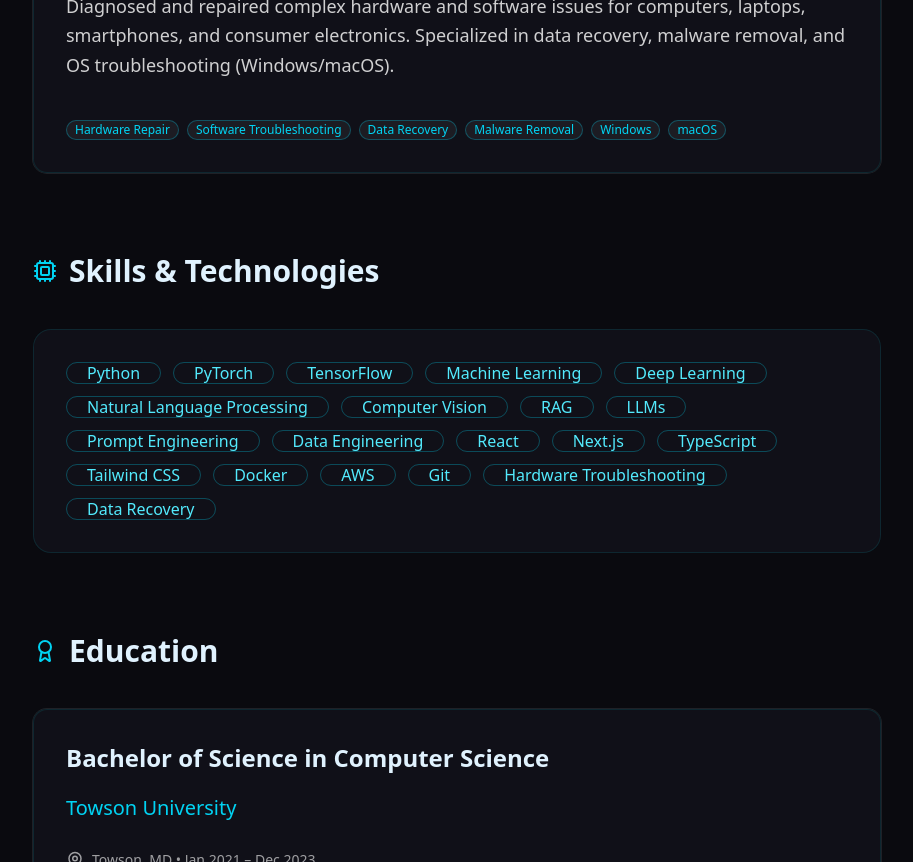
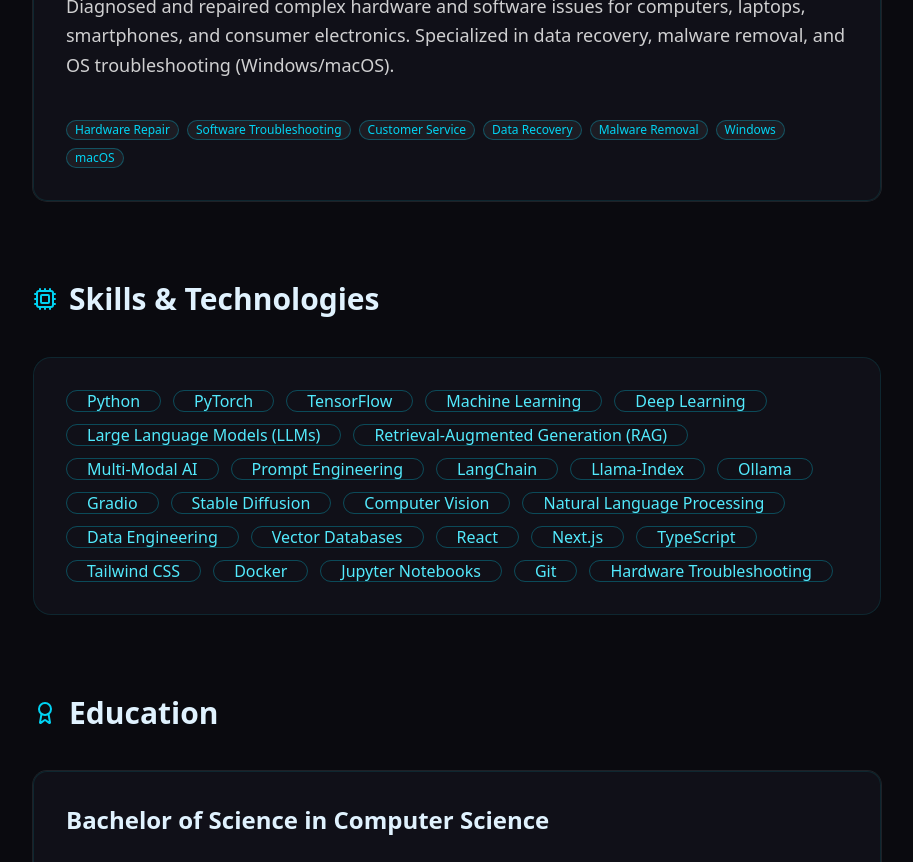
Before and after one commit to JakeFurtaw/jf-coded-v2, a Next.js app: page /resume in a window 1280 px wide. Shown: the part 980-1842 px from the top of the page, without its empty margins (183-1096 px from the left). Built offline with nearby package versions, Linux system fonts and the light colour scheme.

Commit message:
updated homepage and resume

```diff
--- a/app/page.tsx
+++ b/app/page.tsx
@@ -80,7 +80,7 @@
         <div className="flex flex-col md:flex-row md:items-end justify-between gap-6 mb-12">
           <div>
             <h2 className="text-5xl font-bold tracking-tighter mb-3">Featured Projects</h2>
-            <p className="text-xl text-white/70">Some of my recent work in AI and full-stack development</p>
+            <p className="text-xl text-white/70">Some of my recent work in AI and Web Development</p>
           </div>
           <Button
             asChild
@@ -101,13 +101,13 @@
             },
             {
               title: "Agent Qwen",
-              desc: "Multi-modal AI agent designed to emulate a Geek Squad technician, capable of understanding text, images, audio, and video.",
+              desc: "Multi-modal AI agent designed to emulate a Geek Squad Agent, capable of understanding text, images, audio, and video.",
               tech: ["Python", "Qwen 2.5 Omni", "Gradio", "Multi-Modal", "Whisper", "FastRTC", "PyTorch", "Transformers"],
               link: "/projects"
             },
             {
               title: "Chat RAG",
-              desc: "Advanced Retrieval-Augmented Generation (RAG) coding assistant with support for multiple LLMs, documents, and GitHub repositories.",
+              desc: "Advanced RAG powered coding AI assistant with support for multiple LLMs, documents, and GitHub repositories.",
               tech: ["Python", "RAG", "Llama-Index", "LangChain", "Gradio", "ChromaDB", "Milvus", "Neo4j", "Ollama", "Transformers"],
               link: "/projects"
             }
--- a/app/resume/page.tsx
+++ b/app/resume/page.tsx
@@ -30,7 +30,7 @@
       location: "Towson & Owings Mills, MD",
       period: "Mar 2022 – Apr 2026",
       description: "Diagnosed and repaired complex hardware and software issues for computers, laptops, smartphones, and consumer electronics. Specialized in data recovery, malware removal, and OS troubleshooting (Windows/macOS).",
-      technologies: ["Hardware Repair", "Software Troubleshooting", "Data Recovery", "Malware Removal", "Windows", "macOS"],
+      technologies: ["Hardware Repair", "Software Troubleshooting", "Customer Service", "Data Recovery", "Malware Removal", "Windows", "macOS"],
     },
   ];
 
@@ -51,12 +51,34 @@
     },
   ];
 
-  const skills = [
-    "Python", "PyTorch", "TensorFlow", "Machine Learning", "Deep Learning",
-    "Natural Language Processing", "Computer Vision", "RAG", "LLMs", "Prompt Engineering",
-    "Data Engineering", "React", "Next.js", "TypeScript", "Tailwind CSS",
-    "Docker", "AWS", "Git", "Hardware Troubleshooting", "Data Recovery",
-  ];
+const skills = [
+  "Python",
+  "PyTorch",
+  "TensorFlow",
+  "Machine Learning",
+  "Deep Learning",
+  "Large Language Models (LLMs)",
+  "Retrieval-Augmented Generation (RAG)",
+  "Multi-Modal AI",
+  "Prompt Engineering",
+  "LangChain",
+  "Llama-Index",
+  "Ollama",
+  "Gradio",
+  "Stable Diffusion",
+  "Computer Vision",
+  "Natural Language Processing",
+  "Data Engineering",
+  "Vector Databases",
+  "React",
+  "Next.js",
+  "TypeScript",
+  "Tailwind CSS",
+  "Docker",
+  "Jupyter Notebooks",
+  "Git",
+  "Hardware Troubleshooting",
+];
 
   return (
     <div className="min-h-screen pb-24 bg-space-bg">
@@ -64,7 +86,7 @@
         {/* Header */}
         <div className="text-center mb-16">
           <h1 className="text-6xl font-bold tracking-tighter mb-4">Virtual Resume</h1>
-          <p className="text-xl text-white/70">Jacob Furtaw — Machine Learning & AI Engineer</p>
+          <p className="text-xl text-white/70">Jacob Furtaw — Machine Learning Engineer</p>
 
           <Button asChild size="lg" className="mt-8 bg-cyan-400 hover:bg-cyan-300 text-black">
           <a href="/Jacob_Furtaw_Resume.pdf" download="Jacob_Furtaw_Resume.pdf" className="flex items-center gap-2">
```
